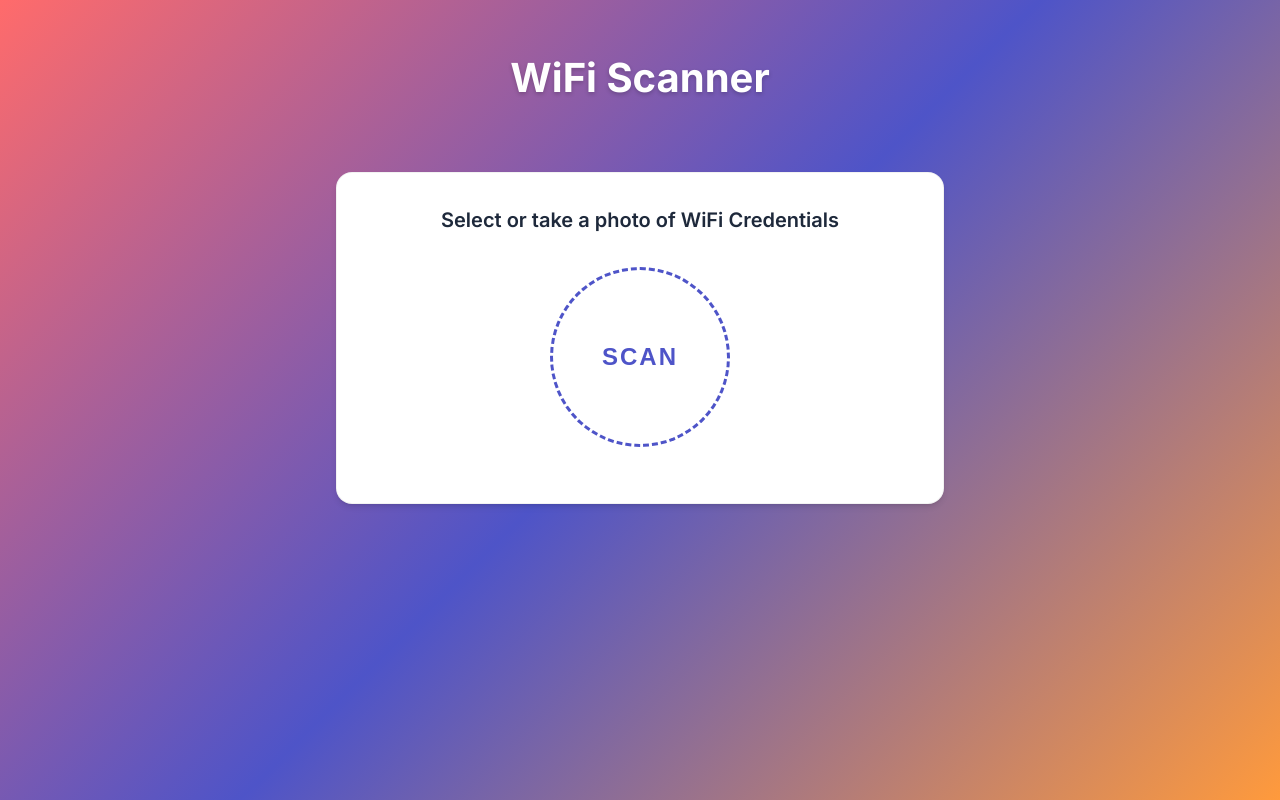
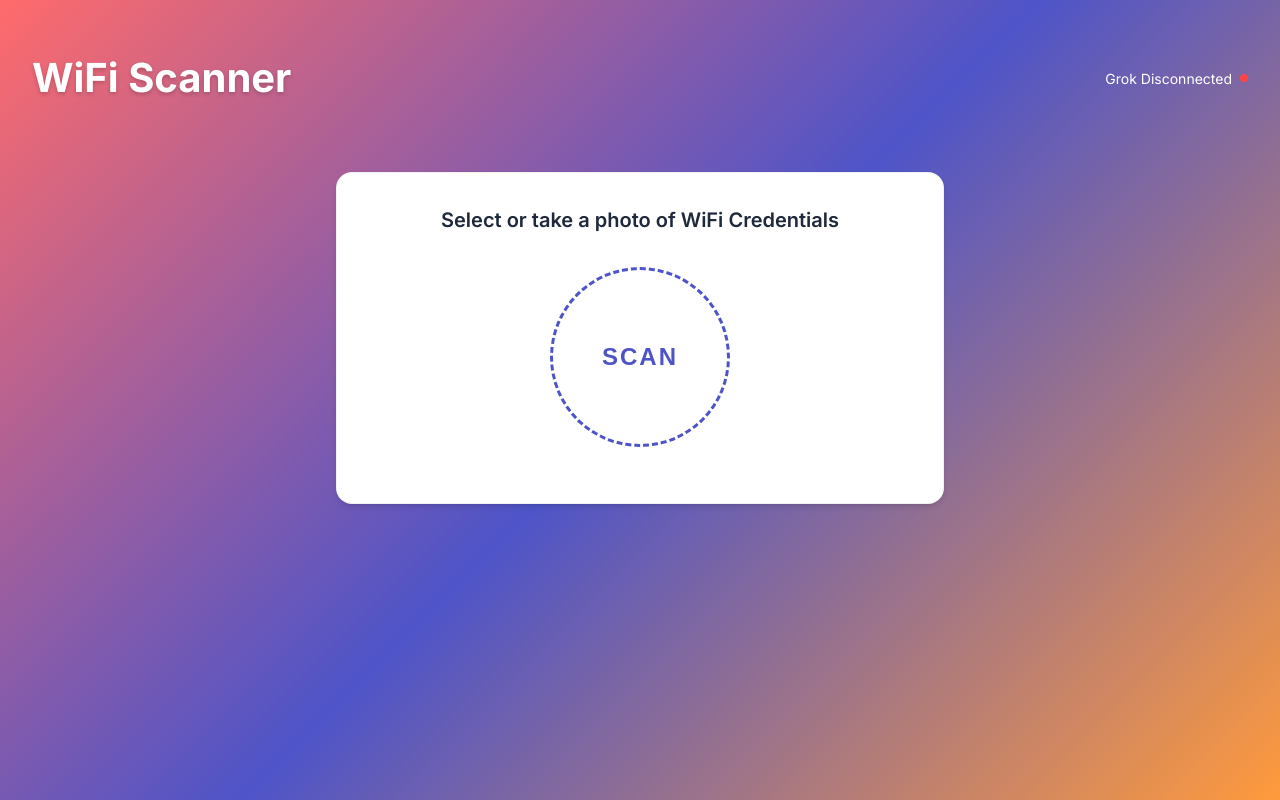
Before and after one commit to jpthor/windsurf-project, a website with bundled scripts: page index.html in a window 1280 px wide. Built offline with nearby package versions, Linux system fonts and the light colour scheme; some packages are replaced by stand-ins of ours; no server answers.

Commit message:
add grok status

```diff
--- a/index.html
+++ b/index.html
@@ -20,6 +20,10 @@
         <div id="home-screen" class="screen active">
             <header class="header">
                 <h1>WiFi Scanner</h1>
+                <div class="api-status">
+                    <span id="grok-status-text">Grok</span>
+                    <div id="grok-status-light" class="status-light"></div>
+                </div>
             </header>
             <main class="content">
                 <div class="card main-card">
--- a/js/dom.js
+++ b/js/dom.js
@@ -18,5 +18,7 @@ export const elements = {
     qrModal: document.getElementById('qr-modal'),
     closeModal: document.querySelector('.close-modal'),
     qrCodeContainer: document.getElementById('qr-code-container'),
-    saveQrButton: document.getElementById('save-qr')
+    saveQrButton: document.getElementById('save-qr'),
+    grokStatusLight: document.getElementById('grok-status-light'),
+    grokStatusText: document.getElementById('grok-status-text')
 };
--- a/js/main.js
+++ b/js/main.js
@@ -2,7 +2,7 @@ import './init.js';
 import { elements } from './dom.js';
 import { showScreen } from './navigation.js';
 import { handleFileSelect } from './fileHandling.js';
-import { performOCR } from './ocr.js';
+import { performOCR, checkGrokStatus } from './ocr.js';
 import { saveCredentials, loadCredentials } from './credentials.js';
 import { generateQRCode } from './qrcode.js';
 
@@ -38,5 +38,10 @@ elements.closeModal.addEventListener('click', () => {
     elements.qrModal.style.display = 'none';
 });
 
-// Load saved credentials on startup
-loadCredentials();
+// Initialize app
+async function initApp() {
+    loadCredentials();
+    await checkGrokStatus();
+}
+
+initApp();
--- a/js/ocr.js
+++ b/js/ocr.js
@@ -1,6 +1,35 @@
 import { elements } from './dom.js';
 import { GROK_API_KEY } from './config.js';
 import { currentFile } from './fileHandling.js';
+
+// Check Grok API connection status
+export async function checkGrokStatus() {
+    try {
+        const response = await fetch('https://api.x.ai/v1/chat/completions', {
+            method: 'POST',
+            headers: {
+                'Content-Type': 'application/json',
+                'Authorization': `Bearer ${GROK_API_KEY}`
+            },
+            body: JSON.stringify({
+                messages: [{ role: 'user', content: 'Test connection' }],
+                model: 'grok-2-latest',
+                stream: false,
+                temperature: 0
+            })
+        });
+
+        const isConnected = response.ok;
+        elements.grokStatusLight.classList.toggle('connected', isConnected);
+        elements.grokStatusText.textContent = `Grok ${isConnected ? 'Connected' : 'Disconnected'}`;
+        return isConnected;
+    } catch (error) {
+        console.error('Grok API connection check failed:', error);
+        elements.grokStatusLight.classList.remove('connected');
+        elements.grokStatusText.textContent = 'Grok Disconnected';
+        return false;
+    }
+}
 
 export let recognizedText = '';
 
--- a/styles.css
+++ b/styles.css
@@ -51,6 +51,29 @@ body {
     padding: 2rem 1rem;
     text-align: center;
     margin-bottom: 2rem;
+    display: flex;
+    justify-content: space-between;
+    align-items: center;
+}
+
+.api-status {
+    display: flex;
+    align-items: center;
+    gap: 0.5rem;
+    font-size: 0.875rem;
+    color: white;
+}
+
+.status-light {
+    width: 8px;
+    height: 8px;
+    border-radius: 50%;
+    background-color: #ff4444;
+    transition: background-color 0.3s ease;
+}
+
+.status-light.connected {
+    background-color: #00C851;
 }
 
 .header h1 {
```
